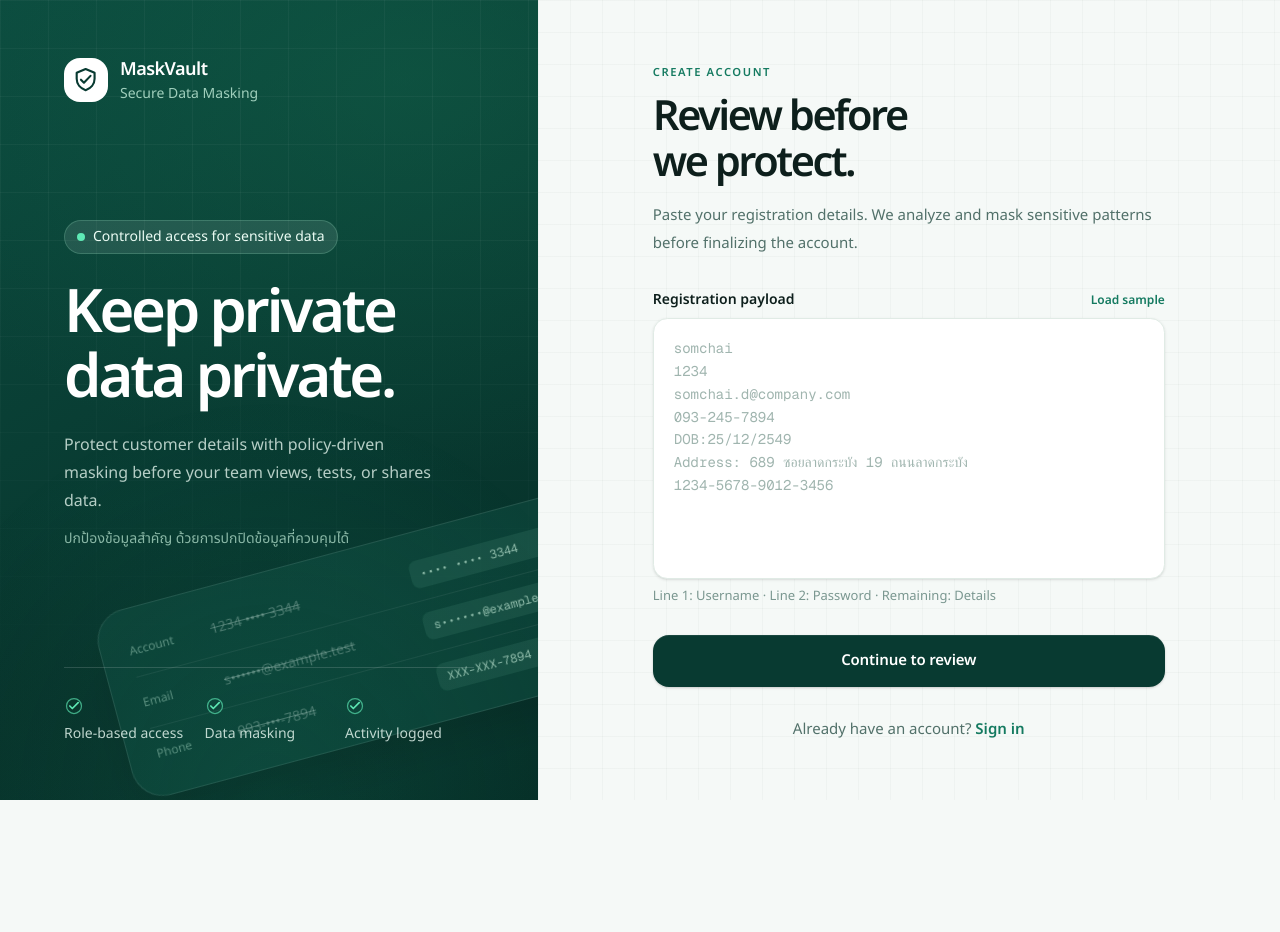
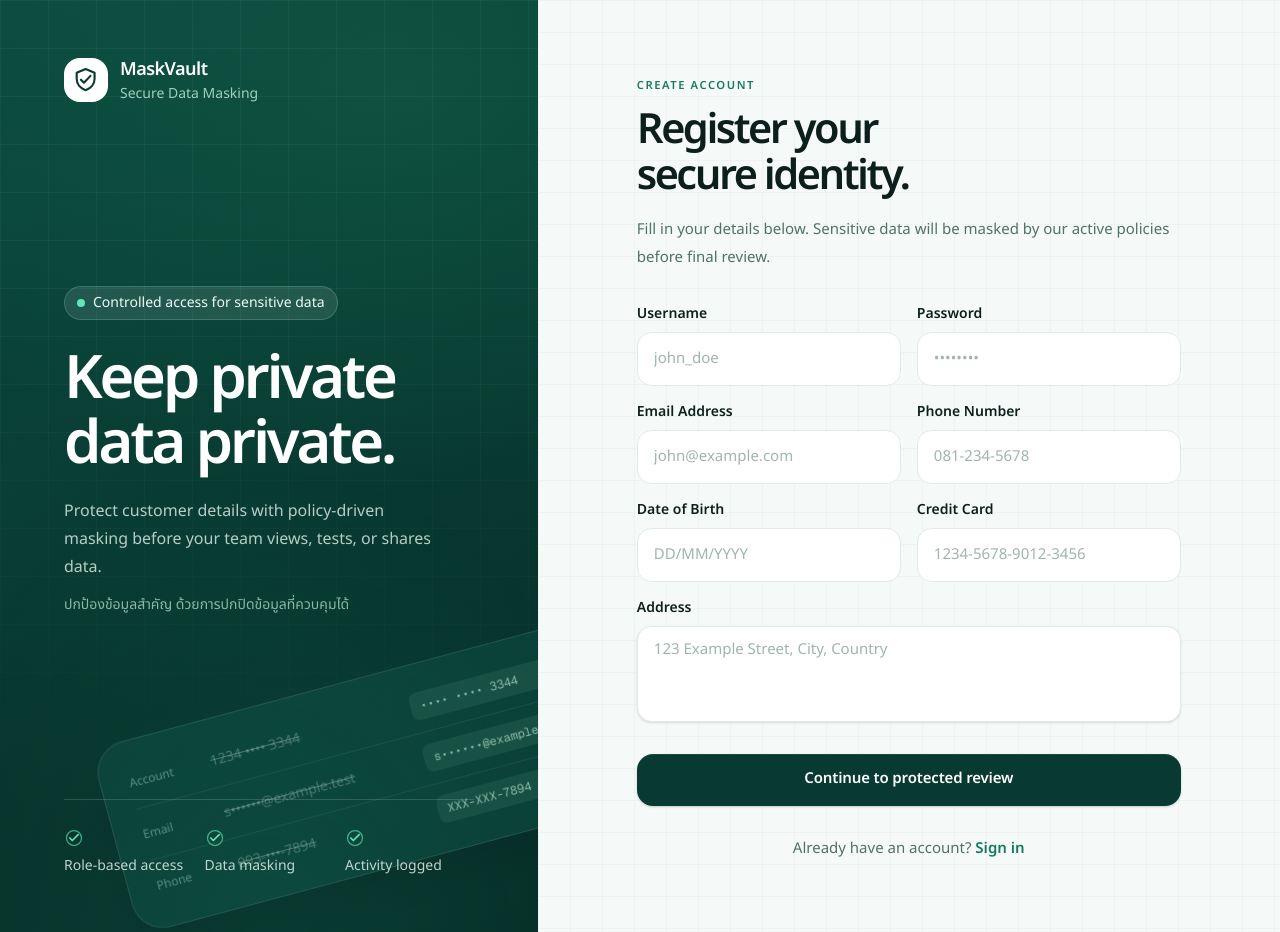
Before and after one commit to CarolinaSmasho/ToC-Assignment-Front, a Next.js app: page /SignUp in a window 1280 px wide. Before the commit the page ends 800 px from the top, so only its background shows below. Built offline with nearby package versions, Linux system fonts and the light colour scheme; no server answers.

Commit message:
feat: separate signup fields, remove text prefixes, fix masking flow

```diff
--- a/app/SignUp/page.tsx
+++ b/app/SignUp/page.tsx
@@ -7,113 +7,62 @@ import AuthBrandPanel from "@/components/AuthBrandPanel";
 import BrandMark from "@/components/BrandMark";
 import { API_URL, getErrorMessage } from "@/lib/api";
 
-type FormData = {
-  username: string;
-  email: string;
-  password: string;
-  dateOfBirth: string;
-  phone: string;
-  address: string;
-  creditCard: string;
-};
-
-type MaskResponse = {
-  original_email?: string;
-  original_date_of_birth?: string;
-  original_phone_number?: string;
-  original_address?: string;
-  original_credit_card?: string;
-  email?: string;
-  date_of_birth?: string;
-  phone_number?: string;
-  address?: string;
-  credit_card?: string;
-};
-
-const EMPTY_FORM: FormData = {
-  username: "", email: "", password: "", dateOfBirth: "", phone: "", address: "", creditCard: "",
-};
-const EXAMPLE = `somchai
-1234
-somchai.d@company.com
-093-245-7894
-DOB:25/12/2549
-Address: 689 ซอยลาดกระบัง 19 ถนนลาดกระบัง
-1234-5678-9012-3456`;
-
 export default function SignUpPage() {
   const router = useRouter();
   const [step, setStep] = useState<"input" | "review">("input");
-  const [rawInfo, setRawInfo] = useState("");
-  const [plainForm, setPlainForm] = useState<FormData>(EMPTY_FORM);
-  const [maskedForm, setMaskedForm] = useState<FormData>(EMPTY_FORM);
+
+  const [formData, setFormData] = useState({
+    username: "",
+    password: "",
+    email: "",
+    phone: "",
+    dateOfBirth: "",
+    address: "",
+    creditCard: ""
+  });
+
   const [showPlain, setShowPlain] = useState(false);
   const [error, setError] = useState("");
   const [loading, setLoading] = useState(false);
 
-  const prepareReview = async () => {
+  const handleInputChange = (field: keyof typeof formData, value: string) => {
+    setFormData(prev => ({ ...prev, [field]: value }));
+  };
+
+  const prepareReview = () => {
     setError("");
-    const lines = rawInfo.split("\n").map(l => l.trim()).filter(Boolean);
-    if (lines.length < 3) { setError("Add a username, password, and contact details."); return; }
-    const username = lines[0] ?? "";
-    const password = lines[1] ?? "";
-    const text = lines.slice(2).join(" ");
-    if (!username || !password || !text) { setError("Incomplete details. Check the format."); return; }
+    const { username, password, email, phone, dateOfBirth, address, creditCard } = formData;
 
-    setLoading(true);
-    try {
-      const response = await fetch(`${API_URL}/mask/`, {
-        method: "POST", headers: { "Content-Type": "application/json" }, body: JSON.stringify({ text }),
-      });
-      const data: unknown = await response.json();
-      if (!response.ok || !data || typeof data !== "object") {
-        setError(getErrorMessage(data, "Could not process details.")); return;
-      }
-      const masked = data as MaskResponse;
-      if (!masked.original_email) {
-        setError("Could not extract an email address. Check the format."); return;
-      }
-      setPlainForm({
-        username, password,
-        email: masked.original_email ?? "",
-        phone: masked.original_phone_number ?? "",
-        dateOfBirth: masked.original_date_of_birth ?? "",
-        address: masked.original_address ?? "",
-        creditCard: masked.original_credit_card ?? "",
-      });
-      setMaskedForm({
-        username, password: "••••••••",
-        email: masked.email ?? "",
-        phone: masked.phone_number ?? "",
-        dateOfBirth: masked.date_of_birth ?? "",
-        address: masked.address ?? "",
-        creditCard: masked.credit_card ?? "",
-      });
-      setStep("review");
-    } catch {
-      setError("The masking service is unavailable. Connect and try again.");
-    } finally {
-      setLoading(false);
+    if (!username.trim() || !password || !email.trim() || !phone.trim() || !dateOfBirth.trim() || !address.trim() || !creditCard.trim()) {
+      setError("Please fill in all fields before continuing.");
+      return;
     }
+
+    setStep("review");
   };
 
   const register = async () => {
-    setError(""); setLoading(true);
+    setError("");
+    setLoading(true);
     try {
       const response = await fetch(`${API_URL}/auth/register`, {
-        method: "POST", headers: { "Content-Type": "application/json" },
+        method: "POST",
+        headers: { "Content-Type": "application/json" },
         body: JSON.stringify({
-          username: plainForm.username,
-          password: plainForm.password,
-          email: plainForm.email,
-          tel: plainForm.phone,
-          date_of_birth: plainForm.dateOfBirth,
-          address: plainForm.address,
-          credit_card: plainForm.creditCard,
+          username: formData.username.trim(),
+          password: formData.password,
+          email: formData.email.trim(),
+          tel: formData.phone.trim(),
+          date_of_birth: formData.dateOfBirth.trim(),
+          address: formData.address.trim(),
+          credit_card: formData.creditCard.trim(),
         }),
       });
       const data: unknown = await response.json();
-      if (!response.ok) { setError(getErrorMessage(data, "Account creation failed.")); return; }
+      if (!response.ok) {
+        setError(getErrorMessage(data, "Account creation failed."));
+        return;
+      }
       router.push("/Login");
     } catch {
       setError("Service offline. Try again.");
@@ -122,14 +71,24 @@ export default function SignUpPage() {
     }
   };
 
-  const displayed = showPlain ? plainForm : maskedForm;
-  const safeDisplayed = { ...displayed, password: "••••••••" };
+  const maskedData = {
+    username: formData.username,
+    password: "••••••••",
+    email: maskEmail(formData.email),
+    phone: maskPhone(formData.phone),
+    dateOfBirth: maskDob(formData.dateOfBirth),
+    address: maskAddress(formData.address),
+    creditCard: maskCard(formData.creditCard),
+  };
+
+  const displayed = showPlain ? formData : maskedData;
+  const safeDisplayed = showPlain ? { ...formData, password: "••••••••" } : maskedData;
 
   return (
     <div className="flex min-h-screen">
       <AuthBrandPanel />
-      <main className="soft-grid flex flex-1 flex-col items-center justify-center px-6 py-10 lg:px-14">
-        <section className="enter-up w-full max-w-[32rem]">
+      <main className="soft-grid flex flex-1 flex-col items-center justify-center px-6 py-10 lg:px-14 min-h-screen overflow-y-auto">
+        <section className="enter-up w-full max-w-[34rem] py-8 mt-auto mb-auto">
           <div className="mb-10 flex items-center justify-between lg:hidden">
             <Link href="/Login" className="flex items-center gap-2.5">
               <BrandMark size="sm" />
@@ -142,36 +101,44 @@ export default function SignUpPage() {
             <>
               <p className="eyebrow">Create account</p>
               <h1 className="mt-3 text-[2.6rem] font-bold tracking-[-0.06em] leading-[1.1] text-[#0d1f1c]">
-                Review before<br />we protect.
+                Register your <br/>secure identity.
               </h1>
               <p className="mt-4 text-[0.9375rem] leading-7 text-[#52716a]">
-                Paste your registration details. We analyze and mask sensitive patterns before finalizing the account.
+                Fill in your details below. Sensitive data will be masked by our active policies before final review.
               </p>
 
-              <div className="mt-8">
-                <label htmlFor="user-info-input" className="mb-2 flex items-baseline justify-between text-sm font-semibold text-[#0d1f1c]">
-                  <span>Registration payload</span>
-                  <button type="button" onClick={() => setRawInfo(EXAMPLE)} className="text-xs text-[#147a60] hover:underline">
-                    Load sample
-                  </button>
-                </label>
-                <div className="field-shell p-1.5 shadow-sm">
-                  <textarea
-                    id="user-info-input"
-                    value={rawInfo}
-                    onChange={(e) => setRawInfo(e.target.value)}
-                    placeholder={EXAMPLE}
-                    className="h-[15rem] w-full resize-none rounded-xl bg-transparent px-3.5 py-3 font-mono text-[0.875rem] leading-relaxed text-[#0d1f1c] outline-none placeholder:text-[#a0b5af]"
-                  />
+              <div className="mt-8 space-y-4">
+                <div className="grid grid-cols-1 sm:grid-cols-2 gap-4">
+                  <InputField label="Username" value={formData.username} onChange={(v) => handleInputChange("username", v)} placeholder="john_doe" />
+                  <InputField label="Password" type="password" value={formData.password} onChange={(v) => handleInputChange("password", v)} placeholder="••••••••" />
                 </div>
-                <p className="mt-2 text-[0.8125rem] text-[#7a9790]">
-                  Line 1: Username · Line 2: Password · Remaining: Details
-                </p>
+
+                <div className="grid grid-cols-1 sm:grid-cols-2 gap-4">
+                  <InputField label="Email Address" type="email" value={formData.email} onChange={(v) => handleInputChange("email", v)} placeholder="john@example.com" />
+                  <InputField label="Phone Number" value={formData.phone} onChange={(v) => handleInputChange("phone", v)} placeholder="081-234-5678" />
+                </div>
+
+                <div className="grid grid-cols-1 sm:grid-cols-2 gap-4">
+                  <InputField label="Date of Birth" value={formData.dateOfBirth} onChange={(v) => handleInputChange("dateOfBirth", v)} placeholder="DD/MM/YYYY" />
+                  <InputField label="Credit Card" value={formData.creditCard} onChange={(v) => handleInputChange("creditCard", v)} placeholder="1234-5678-9012-3456" />
+                </div>
+
+                <div className="col-span-2">
+                  <label className="mb-2 block text-sm font-semibold text-[#0d1f1c]">Address</label>
+                  <div className="field-shell p-1 shadow-sm h-[6rem]">
+                    <textarea
+                      value={formData.address}
+                      onChange={(e) => handleInputChange("address", e.target.value)}
+                      placeholder="123 Example Street, City, Country"
+                      className="h-full w-full resize-none rounded-xl bg-transparent px-3 py-2 text-[0.9375rem] text-[#0d1f1c] outline-none placeholder:text-[#a0b5af]"
+                    />
+                  </div>
+                </div>
               </div>
 
               {error && <Message text={error} />}
-              <button type="button" onClick={prepareReview} disabled={loading} className="btn-primary w-full mt-7">
-                {loading ? "Protecting details…" : "Continue to review"}
+              <button type="button" onClick={prepareReview} className="btn-primary w-full mt-8">
+                Continue to protected review
               </button>
               <div className="mt-8 text-center text-[0.9375rem] text-[#52716a]">
                 Already have an account? <Link href="/Login" className="font-semibold text-[#147a60] hover:underline">Sign in</Link>
@@ -238,6 +205,23 @@ export default function SignUpPage() {
   );
 }
 
+function InputField({ label, value, onChange, placeholder, type = "text" }: { label: string, value: string, onChange: (v: string) => void, placeholder?: string, type?: string }) {
+  return (
+    <div>
+      <label className="mb-2 block text-sm font-semibold text-[#0d1f1c]">{label}</label>
+      <div className="field-shell">
+        <input
+          type={type}
+          value={value}
+          onChange={(e) => onChange(e.target.value)}
+          placeholder={placeholder}
+          className="h-[3.25rem] w-full bg-transparent px-4 text-[0.9375rem] text-[#0d1f1c] outline-none placeholder:text-[#a0b5af]"
+        />
+      </div>
+    </div>
+  );
+}
+
 function ReviewRow({ label, value, mono }: { label: string; value: string; mono?: boolean }) {
   return (
     <div className="grid gap-1 px-6 py-4 sm:grid-cols-[8.5rem_1fr] sm:gap-4">
@@ -263,3 +247,27 @@ function ShieldIcon() {
     </svg>
   );
 }
+
+// Frontend Masking Helpers
+function maskEmail(value: string) {
+  const [local, domain] = value.split("@");
+  if (!local || !domain) return "••••••";
+  if (local.length <= 2) return `${local[0] ?? "•"}••@${domain}`;
+  return `${local[0]}${"•".repeat(Math.max(1, local.length - 2))}${local.at(-1)}@${domain}`;
+}
+function maskPhone(value: string) {
+  const d = value.replace(/\D/g, "");
+  if (d.length < 4) return "••••";
+  return `XXX-XXX-${d.slice(-4)}`;
+}
+function maskCard(value: string) {
+  const d = value.replace(/\D/g, "");
+  if (d.length < 4) return "••••";
+  return `XXXX-XXXX-XXXX-${d.slice(-4)}`;
+}
+function maskDob(value: string) {
+  return value.replace(/\d/g, "X");
+}
+function maskAddress(value: string) {
+  return value.replace(/^\d+(?:\/\d+)?/, (h) => h.replace(/\d/g, "X"));
+}
```
